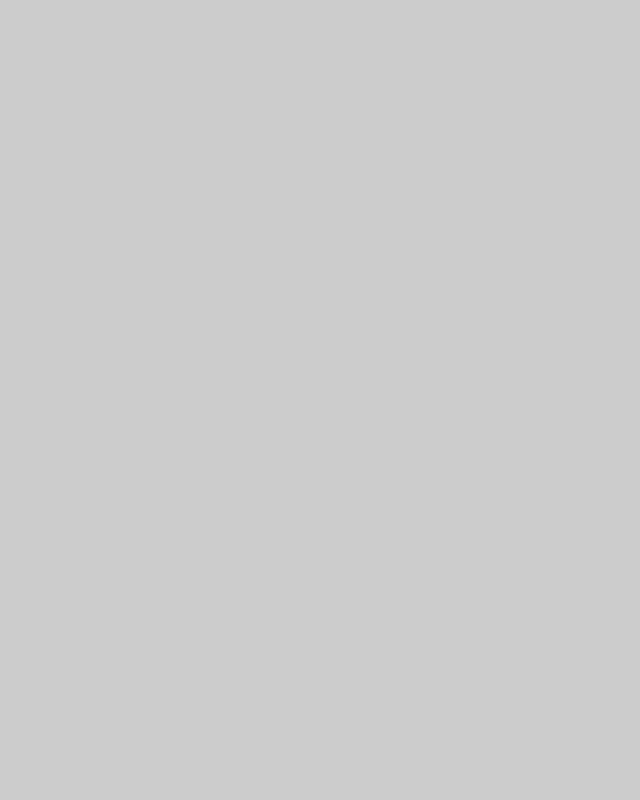
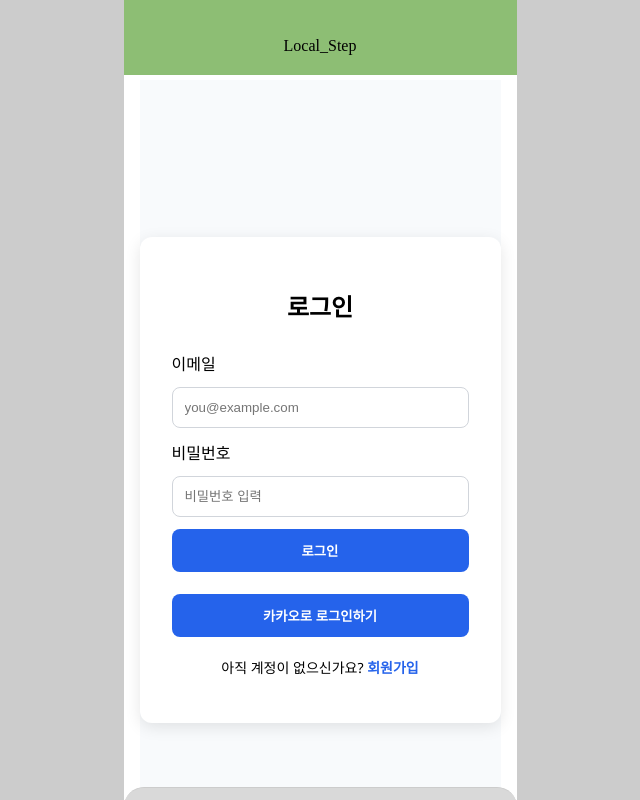
Before and after one commit to CodingMyeongGa/Front-End, a React (Vite) app in the folder CDMG/local_step/: page /login-main in a window 1280 px wide. Before the commit this address had no page. Shown: the whole page, without its empty margins (320-960 px from the left). Built offline with nearby package versions, Linux system fonts and the light colour scheme.

Commit message:
로그인 메인

```diff
--- a/CDMG/local_step/src/App.jsx
+++ b/CDMG/local_step/src/App.jsx
@@ -10,9 +10,10 @@ import Home from "./pages/Home.jsx";
 import Mypage from "./pages/Mypage.jsx";
 import Edit from "./pages/Edit.jsx";
 import SetRoute from "./pages/SetRoute.jsx";
-import Login from "./pages/Login.jsx";
+// import Login from "./pages/Login.jsx";
 import Setting from "./pages/Setting.jsx";
 import StepsWeekly from './pages/StepsWeekly.jsx';
+import LoginMain from './pages/LoginMain.jsx';
 
 
 
@@ -41,9 +42,10 @@ function App() {
         <Route path="mypage" element={<Mypage />} />
         <Route path="edit" element={<Edit />} />
         <Route path="set-route" element={<SetRoute />} />
-        <Route path="login" element={<Login/>} />
+        {/* <Route path="login" element={<Login/>} /> */}
         <Route path="setting" element={<Setting/>} />
         <Route path="stepsweekly" element={<StepsWeekly/>} />
+        <Route path="login-main" element={<LoginMain/>} />
       </Route>
     </Routes>
   );
--- /dev/null
+++ b/CDMG/local_step/src/components/Login/loginMain.css
@@ -0,0 +1,101 @@
+/* 화면 중앙 정렬 */
+.login-container {
+  display: flex;
+  align-items: center;
+  justify-content: center;
+  height: 100vh;
+  background: #f8fafc;
+  font-family: "Segoe UI", sans-serif;
+}
+
+/* 로그인 박스 */
+.login-box {
+  width: 350px;
+  background: white;
+  padding: 32px;
+  border-radius: 12px;
+  box-shadow: 0 4px 16px rgba(0, 0, 0, 0.1);
+  display: flex;
+  flex-direction: column;
+  gap: 12px;
+}
+
+/* 제목 */
+.login-title {
+  font-size: 24px;
+  font-weight: bold;
+  margin-bottom: 16px;
+  text-align: center;
+}
+
+/* 입력 필드 */
+.login-box input {
+  padding: 12px;
+  border: 1px solid #d1d5db;
+  border-radius: 8px;
+  outline: none;
+  transition: border 0.2s;
+}
+
+.login-box input:focus {
+  border-color: #2563eb;
+}
+
+/* 버튼 */
+.login-box button {
+  padding: 12px;
+  background: #2563eb;
+  color: white;
+  border: none;
+  border-radius: 8px;
+  font-weight: 600;
+  cursor: pointer;
+  transition: background 0.2s;
+}
+
+.login-box button:hover {
+  background: #1d4ed8;
+}
+
+/* 에러 메시지 */
+.error {
+  color: #dc2626;
+  background: #fee2e2;
+  padding: 8px;
+  border-radius: 6px;
+  font-size: 14px;
+}
+
+/* 회원가입 링크 */
+.signup-text {
+  font-size: 14px;
+  text-align: center;
+  margin-top: 8px;
+}
+
+.signup-text a {
+  color: #2563eb;
+  text-decoration: none;
+  font-weight: 600;
+}
+
+.signup-text a:hover {
+  text-decoration: underline;
+}
+
+
+.kakao-btn {
+  margin-top: 10px;
+  width: 100%;
+  padding: 12px;
+  background: #fee500; /* 카카오 노란색 */
+  border: none;
+  border-radius: 8px;
+  font-weight: 600;
+  cursor: pointer;
+  transition: background 0.2s;
+}
+
+.kakao-btn:hover {
+  background: #fdd835;
+}
--- a/CDMG/local_step/src/components/Mypage/Profile.jsx
+++ b/CDMG/local_step/src/components/Mypage/Profile.jsx
@@ -30,15 +30,6 @@ import "./Profile.css";
 import { useNavigate } from "react-router-dom";
 
 function Profile() {
-
-  const REST_API_KEY = '42751a9b7d932eac24627939d11d3120';
-  const REDIRECT_URI = 'http://43.201.15.212/api/auth/kakao';
-  const link = `https://kauth.kakao.com/oauth/authorize?client_id=${REST_API_KEY}&redirect_uri=${REDIRECT_URI}&response_type=code`;
-
-  const loginHandler = () => {
-    window.location.href = link;
-  };
-
   const navigate = useNavigate();
 
   const goLogin = () => navigate("/login");
@@ -56,12 +47,12 @@ function Profile() {
       <div className="avatar" aria-hidden="true" />
 
       {/* 이름 + 이메일 인증 버튼 */}
-      <div className="info">
+      {/* <div className="info">
         <h2 className="name">김김김</h2>
-        <button className="verify-btn" onClick={loginHandler}>
+        <button className="verify-btn" onClick={goLogin}>
           카카오로 로그인
         </button>
-      </div>
+      </div> */}
 
       {/* 포인트 */}
       <div className="points">
--- a/CDMG/local_step/src/pages/Login.jsx
+++ /dev/null
@@ -1,17 +0,0 @@
-const Login = () => {
-  const REST_API_KEY = '42751a9b7d932eac24627939d11d3120';
-  const REDIRECT_URI = 'http://43.201.15.212/api/auth/kakao';
-  const link = `https://kauth.kakao.com/oauth/authorize?client_id=${REST_API_KEY}&redirect_uri=${REDIRECT_URI}&response_type=code`;
-
-  const loginHandler = () => {
-    window.location.href = link;
-  };
-
-  return (
-    <button type='button' onClick={loginHandler}>
-      로그인 하기
-    </button>
-  );
-};
-
-export default Login;
--- /dev/null
+++ b/CDMG/local_step/src/pages/LoginMain.jsx
@@ -0,0 +1,76 @@
+import React, { useState } from "react";
+import "../components/Login/LoginMain.css";
+
+export default function LoginMain() {
+  const [email, setEmail] = useState("");
+  const [pw, setPw] = useState("");
+  const [error, setError] = useState(null);
+
+  // 🔑 카카오 로그인 설정
+  const REST_API_KEY = "42751a9b7d932eac24627939d11d3120";
+  const REDIRECT_URI = "http://43.201.15.212/api/auth/kakao";
+  const kakaoLink = `https://kauth.kakao.com/oauth/authorize?client_id=${REST_API_KEY}&redirect_uri=${REDIRECT_URI}&response_type=code`;
+
+  const handleSubmit = (e) => {
+    e.preventDefault();
+
+    // 간단한 유효성 검사
+    if (!email.includes("@")) {
+      setError("이메일 형식을 확인하세요.");
+      return;
+    }
+    if (pw.length < 6) {
+      setError("비밀번호는 6자 이상 입력하세요.");
+      return;
+    }
+
+    setError(null);
+    // TODO: 실제 로그인 API 연동
+    alert("로그인 성공! 🎉");
+  };
+
+  const kakaoLoginHandler = () => {
+    window.location.href = kakaoLink;
+  };
+
+  return (
+    <div className="login-container">
+      <form className="login-box" onSubmit={handleSubmit}>
+        <h2 className="login-title">로그인</h2>
+
+        <label>이메일</label>
+        <input
+          type="email"
+          placeholder="you@example.com"
+          value={email}
+          onChange={(e) => setEmail(e.target.value)}
+        />
+
+        <label>비밀번호</label>
+        <input
+          type="password"
+          placeholder="비밀번호 입력"
+          value={pw}
+          onChange={(e) => setPw(e.target.value)}
+        />
+
+        {error && <div className="error">{error}</div>}
+
+        <button type="submit">로그인</button>
+
+        {/* 🔽 카카오 로그인 버튼 추가 */}
+        <button
+          type="button"
+          onClick={kakaoLoginHandler}
+          className="kakao-btn"
+        >
+          카카오로 로그인하기
+        </button>
+
+        <p className="signup-text">
+          아직 계정이 없으신가요? <a href="/signup">회원가입</a>
+        </p>
+      </form>
+    </div>
+  );
+}
```
